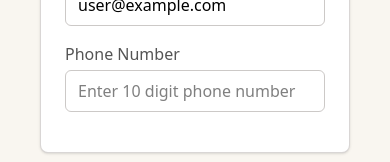
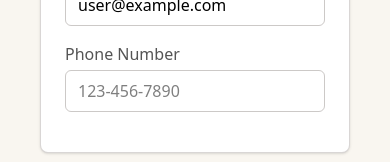
Before and after one commit to vsyang/decadent_arrangements, a Next.js app: page /orders/new in a window 390 px wide. Shown: the part 427-589 px from the top of the page. Built offline with nearby package versions, Linux system fonts and the light colour scheme; no server answers; the database is empty; sample sign-in values are in the browser's storage.

Commit message:
re formatted phone number

```diff
--- a/app/(admin)/orders/new/OrderForm.tsx
+++ b/app/(admin)/orders/new/OrderForm.tsx
@@ -41,8 +41,24 @@ export default function OrderForm({
   // Tracks the product selected by the customer.
   const [selectedProductId, setSelectedProductId] = useState(defaultProductId);
 
-  // Tracks the customer's phone number.
-  const [phone, setPhone] = useState(savedCustomer?.phone ?? "");
+  // Tracks and formats the customer's phone number.
+  function formatPhoneNumber(value: string) {
+    const digits = value.replace(/\D/g, "").slice(0, 10);
+
+    if (digits.length <= 3) {
+      return digits;
+    }
+
+    if (digits.length <= 6) {
+      return `${digits.slice(0, 3)}-${digits.slice(3)}`;
+    }
+
+    return `${digits.slice(0, 3)}-${digits.slice(3, 6)}-${digits.slice(6)}`;
+  }
+
+  const [phone, setPhone] = useState(
+    formatPhoneNumber(savedCustomer?.phone ?? ""),
+  );
 
   // Find the complete product that matches the selected ID.
   const selectedProduct = products.find(
@@ -123,21 +139,17 @@ export default function OrderForm({
 
             <input
               id="phone"
-              type="text"
+              type="tel"
               name="phone"
               value={phone}
               onChange={(event) => {
-                // Remove everything except numbers.
-                const numbersOnly = event.target.value.replace(/\D/g, "");
-
-                // Limit the number to 10 digits.
-                setPhone(numbersOnly.slice(0, 10));
+                setPhone(formatPhoneNumber(event.target.value));
               }}
               required
               inputMode="numeric"
-              pattern="[0-9]{10}"
-              maxLength={10}
-              placeholder="Enter 10 digit phone number"
+              maxLength={12}
+              placeholder="123-456-7890"
+              pattern="[0-9]{3}-[0-9]{3}-[0-9]{4}"
               className="w-full rounded-md border border-[#807973]/40 px-3 py-2 text-black focus:border-[#03989e] focus:outline-none focus:ring-2 focus:ring-[#03989e]/30"
             />
           </div>
@@ -295,7 +307,6 @@ export default function OrderForm({
                       <option value="45">45</option>
                     </select>
 
-                    {/* AM / PM */}
                     <select
                       name="eventPeriod"
                       required
--- a/app/(admin)/orders/new/actions.ts
+++ b/app/(admin)/orders/new/actions.ts
@@ -1,8 +1,6 @@
 // app/(admin)/orders/new/actions.ts
 
 "use server";
-
-// This server action validates and saves a customer order.
 
 import { redirect } from "next/navigation";
 import { getServerSession } from "next-auth";
@@ -13,7 +11,7 @@ import { sendOwnerEmail } from "@/lib/notification";
 import { db } from "@/db";
 import { Order, Product, users } from "@/db/schema";
 
-// Creates a customer-friendly order code such as DA-123456.
+// Creates a customer-friendly order code.
 function generateOrderCode() {
   const randomNumber = Math.floor(
     100000 + Math.random() * 900000,
@@ -39,8 +37,10 @@ export async function createOrder(formData: FormData) {
   const email =
     formData.get("email")?.toString().trim() ?? "";
 
-  const phone =
+  const formattedPhone =
     formData.get("phone")?.toString().trim() ?? "";
+
+  const phone = formattedPhone.replace(/\D/g, "");
 
   // Read the selected product ID.
   const productId =
```
Also changed, not shown: app/(admin)/orders/new/page.tsx (+2 -6 lines).
